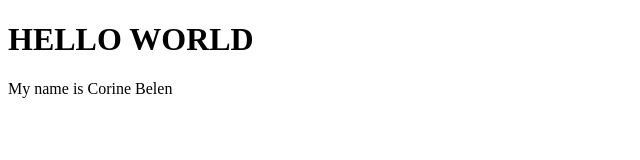
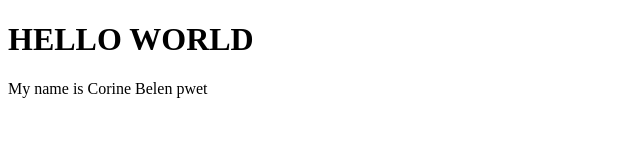
Before and after one commit to belen123456789/belen, a plain HTML site: page index.html in a window 1280 px wide. Shown: the full height of the page, 0-640 px from the left. Drawn offline with Linux system fonts and the light colour scheme.

Commit message:
adding description

```diff
--- a/index.html
+++ b/index.html
@@ -7,6 +7,6 @@
 </head>
 <body>
     <h1>HELLO WORLD</h1>
-    <P>My name is Corine Belen</P>
+    <P>My name is Corine Belen pwet</P>
 </body>
 </html>
```
